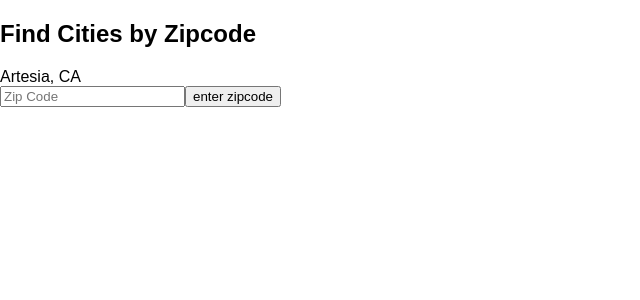
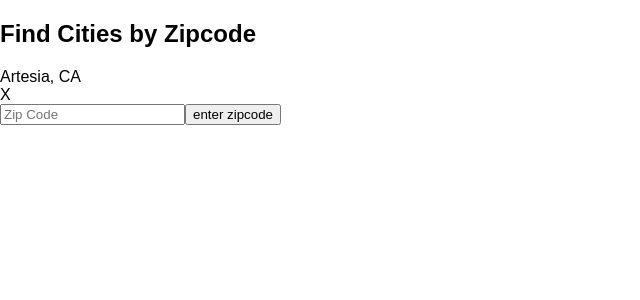
Before and after one commit to kangseoncho/cityState, a React (Create React App) app: page / in a window 1280 px wide. Shown: the top 300 px of the page, without its empty margins (0-640 px from the left). Built offline with nearby package versions, Linux system fonts and the light colour scheme; the HTML template or start-up script is replaced by a standard one.

Commit message:
finished bonus functionality and try adjusting for separation of concern

```diff
--- a/src/App.js
+++ b/src/App.js
@@ -35,6 +35,7 @@ class App extends Component {
     this.checkDuplicateZipCode = this.checkDuplicateZipCode.bind(this);
     this.updateZipCodeInput = this.updateZipCodeInput.bind(this);
     this.highlightCityState = this.highlightCityState.bind(this);
+    this.removeCityState = this.removeCityState.bind(this);
   }
 
   updateZipCodeInput(event) {
@@ -97,7 +98,17 @@ class App extends Component {
       return zipCodeItem;
     })
 
-    this.setState({ zipCodeList: tempZipCodeList })
+    this.setState({ zipCodeList: tempZipCodeList, zipCodeInput: zipCode })
+  }
+
+  removeCityState(zipCode) {
+    let tempZipCodeList = this.state.zipCodeList;
+
+    tempZipCodeList = tempZipCodeList.filter((zipCodeItem) => {
+      return Object.keys(zipCodeItem)[0] !== zipCode;
+    })
+
+    this.setState({ zipCodeList:tempZipCodeList })
   }
 
   render() {
@@ -110,6 +121,7 @@ class App extends Component {
           zipCodeInput={this.state.zipCodeInput}
           updateZipCodeInput={this.updateZipCodeInput}
           highlightCityState={this.highlightCityState}
+          removeCityState={this.removeCityState}
         />
       </div>
     );
--- a/src/view.jsx
+++ b/src/view.jsx
@@ -6,11 +6,14 @@ const View = (props) => {
     let cssClass = Object.keys(zipCodeObj)[1];
 
     return (
-      <div key={index}
-        onClick={() => props.highlightCityState(zipCode)}
-        className={zipCodeObj[cssClass]}
-        >
-        {zipCodeObj[Object.keys(zipCodeObj)[0]]}
+      <div key={index}>
+        <div
+          onClick={() => props.highlightCityState(zipCode)}
+          className={zipCodeObj[cssClass]}>
+          {zipCodeObj[Object.keys(zipCodeObj)[0]]}
+        </div>
+
+        <div onClick={() => props.removeCityState(zipCode)}>X</div>
       </div>
     )
   })
@@ -29,8 +32,9 @@ const View = (props) => {
           type='submit'
           onClick={() => {
             props.addZipCodeToList(props.zipCodeInput);
-            props.highlightCityState(props.zipCodeinput)}
-        }>
+            props.highlightCityState(props.zipCodeinput)
+          }
+          }>
           enter zipcode
         </button>
       </div>
```
